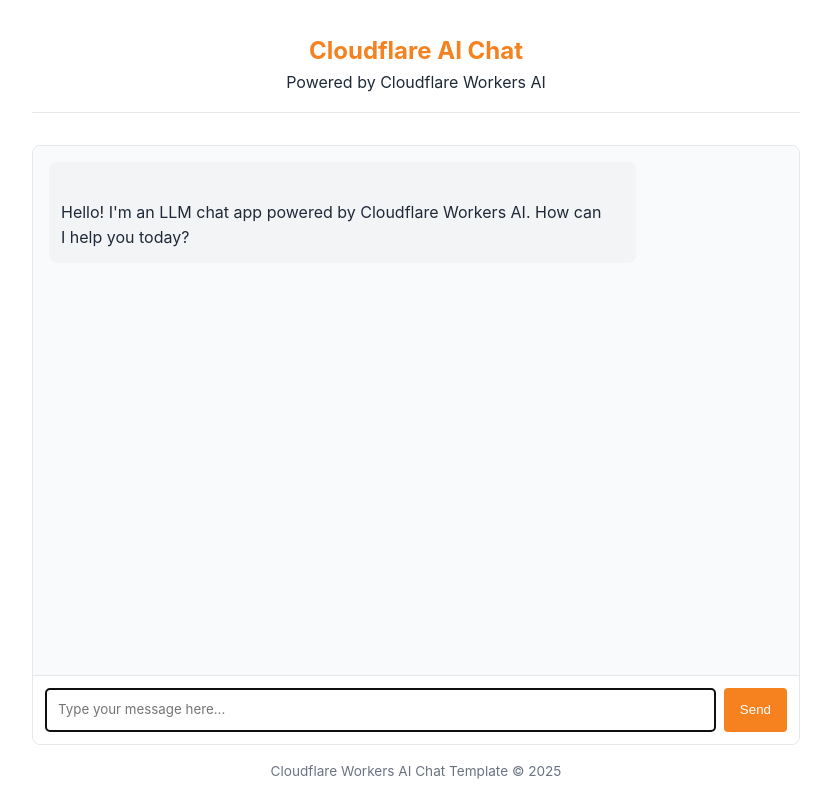
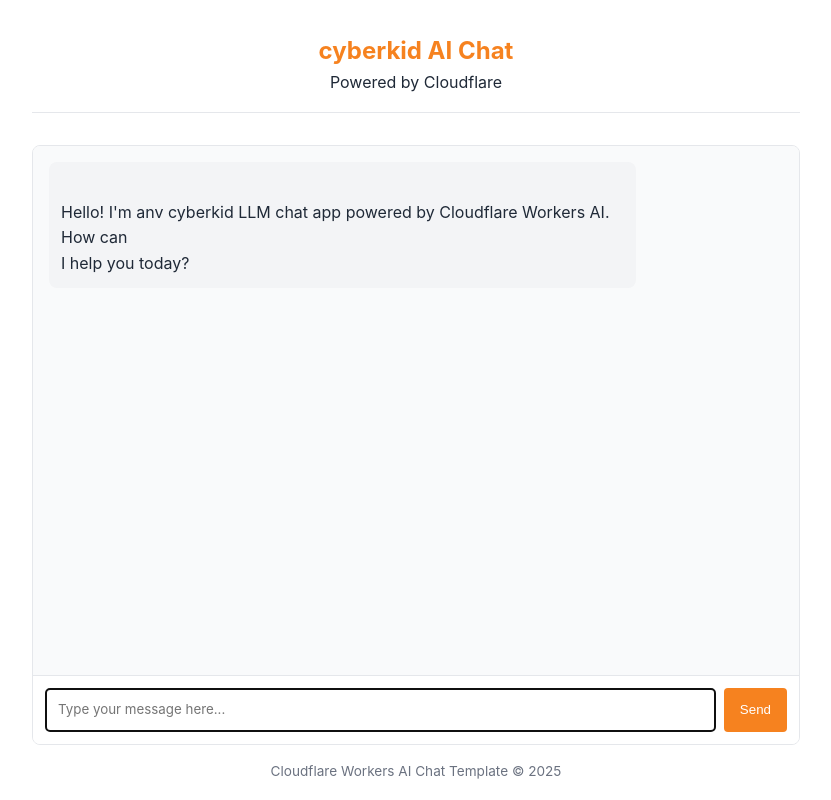
Before and after one commit to cyberkiddle/llm-chat-app-template, a website: page public/index.html in a window 1280 px wide. Shown: the whole page, without its empty margins (224-1055 px from the left). Drawn offline with Linux system fonts and the light colour scheme.

Commit message:
Update header and greeting in index.html

```diff
--- a/public/index.html
+++ b/public/index.html
@@ -144,15 +144,15 @@
 	</head>
 	<body>
 		<header>
-			<h1>Cloudflare AI Chat</h1>
-			<p>Powered by Cloudflare Workers AI</p>
+			<h1>cyberkid AI Chat</h1>
+			<p>Powered by Cloudflare</p>
 		</header>
 
 		<div class="chat-container">
 			<div id="chat-messages" class="chat-messages">
 				<div class="message assistant-message">
 					<p>
-						Hello! I'm an LLM chat app powered by Cloudflare Workers AI. How can
+						Hello! I'm anv cyberkid LLM chat app powered by Cloudflare Workers AI. How can
 						I help you today?
 					</p>
 				</div>
```
